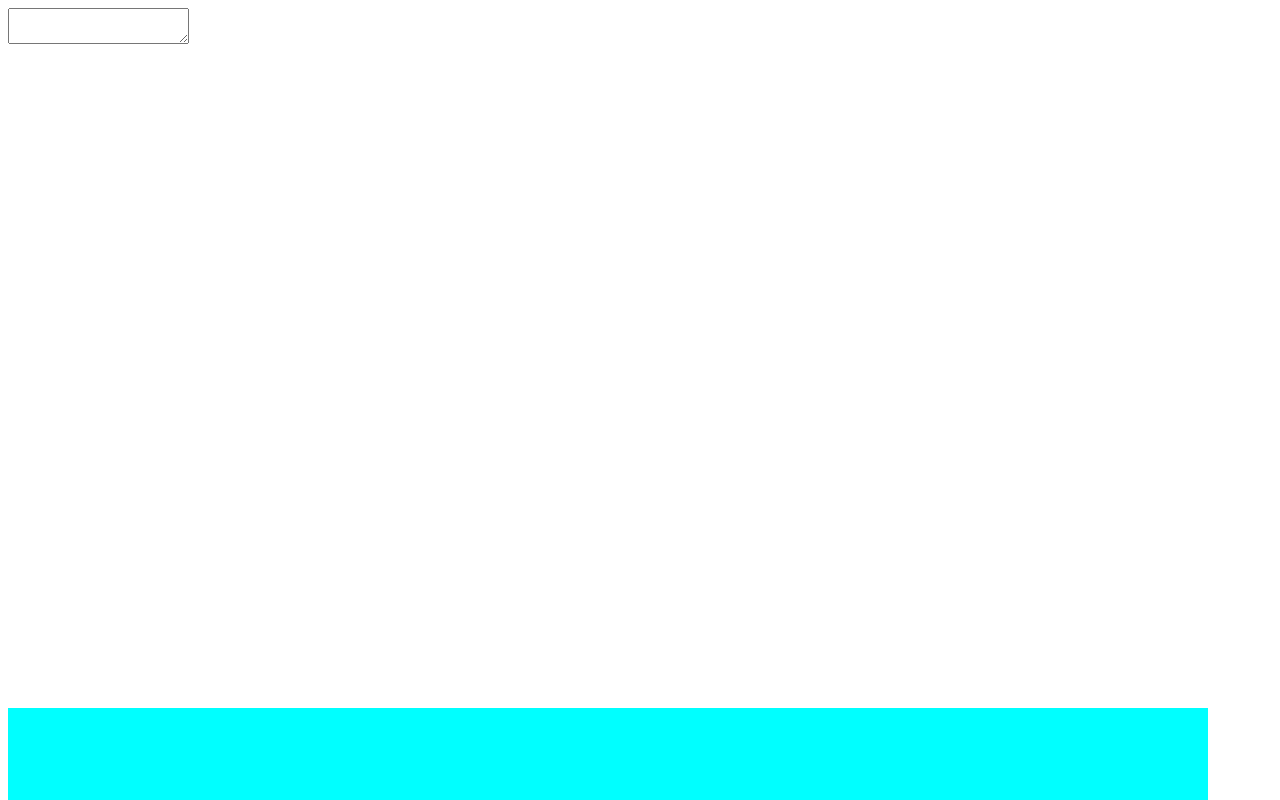
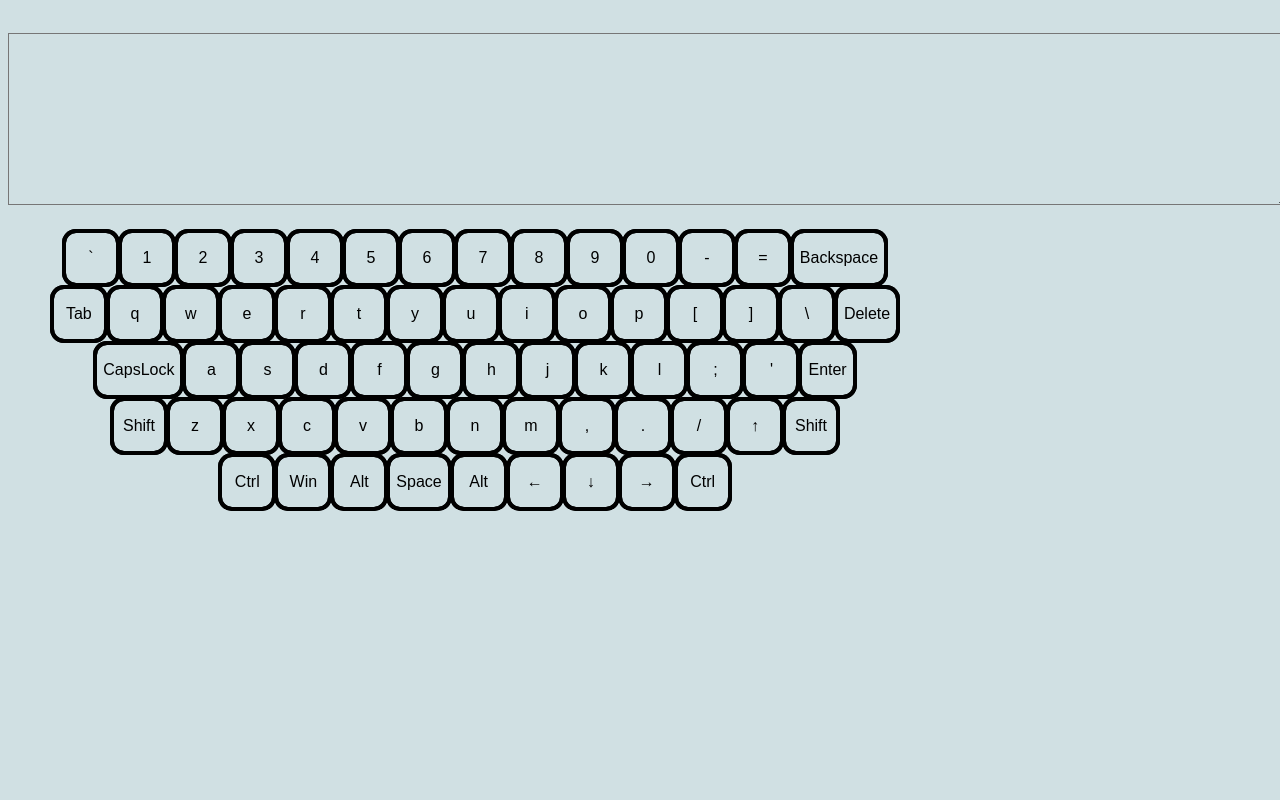
Before and after one commit to UserJah/virtual-keyboard, a website: page index.html in a window 1280 px wide. Shown: the top 800 px of the page. Drawn offline with Linux system fonts and the light colour scheme.

Commit message:
feat: add generation dom tree

```diff
--- a/app.js
+++ b/app.js
@@ -1,4 +1,6 @@
-// import { keyCodes, Key } from "./modules/keyCodes";
+import keyCodes from "./modules/keyCodes.js";
+import Key from "./modules/key.js";
+// import Key from "./modules/Key.js";
 const head = document.getElementsByTagName('HEAD')[0];
 const csslink = document.createElement('link');
 csslink.rel = 'stylesheet';
@@ -18,8 +20,45 @@ class Keyboard {
     this.wrapper.appendChild(this.textareaDiv);
     this.wrapper.appendChild(this.keyboard);
     this.textareaDiv.appendChild(this.textarea);
+    document.body.appendChild(this.wrapper);
+    for (let i = 0; i < 5; i += 1) {
+      this.row = document.createElement('div');
+      this.row.classList.add('row');
+      this.keyboard.appendChild(this.row);
+    }
+    this.rows = document.querySelectorAll('.row');
+  }
+
+  createKeys(db) {
+    Object.values(db).forEach(obj => {
+      for (let i = 0; i < Object.values(obj).slice(0, 14).length; i += 1) {
+        const key = new Key();
+        key.node.innerHTML = `${Object.values(obj)[i].en[0]}`;
+        this.rows[0].appendChild(key.node);
+      }
+      for (let i = 14; i < Object.values(obj).slice(0, 29).length; i += 1) {
+        const key = new Key();
+        key.node.innerHTML = `${Object.values(obj)[i].en[0]}`;
+        this.rows[1].appendChild(key.node);
+      }
+      for (let i = 29; i < Object.values(obj).slice(0, 42).length; i += 1) {
+        const key = new Key();
+        key.node.innerHTML = `${Object.values(obj)[i].en[0]}`;
+        this.rows[2].appendChild(key.node);
+      }
+      for (let i = 42; i < Object.values(obj).slice(0, 55).length; i += 1) {
+        const key = new Key();
+        key.node.innerHTML = `${Object.values(obj)[i].en[0]}`;
+        this.rows[3].appendChild(key.node);
+      }
+      for (let i = 55; i < Object.values(obj).length; i += 1) {
+        const key = new Key();
+        key.node.innerHTML = `${Object.values(obj)[i].en[0]}`;
+        this.rows[4].appendChild(key.node);
+      }
+    });
   }
 }
 
 const keyboard = new Keyboard();
-document.body.appendChild(keyboard.wrapper);
+keyboard.createKeys(keyCodes);
--- a/app.scss
+++ b/app.scss
@@ -1,15 +1,81 @@
+
+// * {
+//     box-sizing: content-box;
+//     margin: 0;
+//     padding: 0;
+// }
+
+html,
+body {
+    // display: flex;
+    // flex-direction: column;
+    // justify-content: center;
+    // align-items: center;
+    background: #d0e0e3;
+    width: 100%;
+    height: 100vh;
+    color: #000000;
+    font-family: Roboto, monospace;
+}
+
 .wrapper {
     margin: 0 auto;
     max-width: 1280px;
 }
 
 .textarea {
-    max-width: 1200px;
-    height: 700px;
+    display: flex;
 }
 
+textarea {
+    flex: 1;
+    margin: 25px auto;
+    background: transparent;
+    color: #777777;
+    min-height: 140px;
+    min-width: 790px;
+    width: 790px;
+    font-size: 16px;
+    padding: 15px;
+    word-wrap: break-spaces;
+    white-space: pre;
+    font-family: monospace;
+    align-items: center;
+    justify-content: center;
+}
 .keyboard {
-    max-width: 1200px;
-    height: 700px;
-    background-color: aqua;
+    display: flex;
+    flex-direction: column;
+    justify-content: center;
+    align-items: stretch;
+    border-radius: 10px;
+    position: relative;
+    text-align: center;
+    min-width: 934px;
+    width: 934px;
 }
+
+.key {
+    font-size: 16px;
+    box-shadow: 0 0 0 4px #000000;
+    outline: 4px solid #000000;
+    height: 50px;
+    min-width: 50px;
+    border: none;
+    border-radius: 10px;
+    color: #000000;
+    background: transparent;
+    cursor: pointer;
+    position: relative;
+    z-index: 1;
+    margin: 3px;
+    overflow: visible;
+}
+
+
+.row {
+    flex: 1;
+    display: flex;
+    flex-direction: row;
+    justify-content: center;
+}
--- a/index.html
+++ b/index.html
@@ -8,6 +8,6 @@
 
 </head>
 <body>
-    <script src="app.js"></script>
+    <script src="app.js" type="module"></script>
 </body>
 </html>
--- a/modules/key.js
+++ b/modules/key.js
@@ -1,5 +1,15 @@
 export default class Key {
   constructor() {
     this.node = document.createElement('button');
+    this.node.classList.add('key');
+    this.node.setAttribute('type', 'button');
+  }
+
+  keyup() {
+    this.node.classList.add('active');
+  }
+
+  keydown() {
+    this.node.classList.remove('active');
   }
 }
--- a/modules/keyCodes.js
+++ b/modules/keyCodes.js
@@ -1,4 +1,4 @@
-export default const keyCodes = { // KeyCode : {en: [NORMAL, SHIFT, CAPS] ru: [NORMAL, RIGHTSHIFT, CAPS]}
+const keyCodes = { // KeyCode : {en: [NORMAL, SHIFT, CAPS] ru: [NORMAL, RIGHTSHIFT, CAPS]}
   Backquote: {
     en: ['`', '~', '`'], ru: ['ё', 'Ё', 'Ё']
   },
@@ -39,10 +39,10 @@ export default const keyCodes = { // KeyCode : {en: [NORMAL, SHIFT, CAPS] ru: [N
     en: ['=', '+', '='], ru: ['=', '+', '=']
   },
   Backspace: {
-    en: ['', '', ''], ru: ['', '', '']
+    en: ['Backspace', 'Backspace', 'Backspace'], ru: ['Backspace', 'Backspace', 'Backspace']
   },
   Tab: {
-    en: ['    ', '    ', '    '], ru: ['    ', '    ', '    ']
+    en: ['Tab', 'Tab', 'Tab'], ru: ['Tab', 'Tab', 'Tab']
   },
   KeyQ: {
     en: ['q', 'Q', 'Q'], ru: ['й', 'Й', 'Й']
@@ -84,10 +84,10 @@ export default const keyCodes = { // KeyCode : {en: [NORMAL, SHIFT, CAPS] ru: [N
     en: ['&bsol;', '&bsol;', '&bsol;'], ru: ['&bsol;', '&bsol;', '&bsol;']
   },
   Delete: {
-    en: ['', '', ''], ru: ['', '', '']
+    en: ['Delete', 'Delete', 'Delete'], ru: ['Delete', 'Delete', 'Delete']
   },
   CapsLock: {
-    en: ['', '', ''], ru: ['', '', '']
+    en: ['CapsLock', 'CapsLock', 'CapsLock'], ru: ['CapsLock', 'CapsLock', 'CapsLock']
   },
   KeyA: {
     en: ['a', 'A', 'A'], ru: ['ф', 'Ф', 'Ф']
@@ -123,10 +123,10 @@ export default const keyCodes = { // KeyCode : {en: [NORMAL, SHIFT, CAPS] ru: [N
     en: ['&apos;', '&quot;', '&apos;'], ru: ['э', 'Э', 'Э']
   },
   Enter: {
-    en: ['\r\n', '\r\n', '\r\n'], ru: ['\r\n', '\r\n', '\r\n']
+    en: ['Enter', 'Enter', 'Enter'], ru: ['Enter', 'Enter', 'Enter']
   },
   ShiftLeft: {
-    en: ['', '', ''], ru: ['', '', '']
+    en: ['Shift', 'Shift', 'Shift'], ru: ['Shift', 'Shift', 'Shift']
   },
   KeyZ: {
     en: ['z', 'Z', 'Z'], ru: ['я', 'Я', 'Я']
@@ -159,36 +159,37 @@ export default const keyCodes = { // KeyCode : {en: [NORMAL, SHIFT, CAPS] ru: [N
     en: ['/', '?', '/'], ru: ['.', ',', '.']
   },
   ArrowUp: {
-    en: ['&uarr', '&uarr', '&uarr'], ru: ['&uarr', '&uarr', '&uarr']
+    en: ['&#8593;', '&#8593;', '&#8593;'], ru: ['&#8593;', '&#8593;', '&#8593;']
   },
   ShiftRight: {
-    en: ['', '', ''], ru: ['', '', '']
+    en: ['Shift', 'Shift', 'Shift'], ru: ['Shift', 'Shift', 'Shift']
   },
   ControlLeft: {
-    en: ['', '', ''], ru: ['', '', '']
+    en: ['Ctrl', 'Ctrl', 'Ctrl'], ru: ['Ctrl', 'Ctrl', 'Ctrl']
   },
   MetaLeft: {
-    en: ['', '', ''], ru: ['', '', '']
+    en: ['Win', 'Win', 'Win'], ru: ['Win', 'Win', 'Win']
   },
   AltLeft: {
-    en: ['', '', ''], ru: ['', '', '']
+    en: ['Alt', 'Alt', 'Alt'], ru: ['Alt', 'Alt', 'Alt']
   },
   Space: {
-    en: [' ', ' ', ' '], ru: [' ', ' ', ' ']
+    en: ['Space', 'Space', 'Space'], ru: ['Space', 'Space', 'Space']
   },
   AltRight: {
-    en: ['', '', ''], ru: ['', '', '']
+    en: ['Alt', 'Alt', 'Alt'], ru: ['Alt', 'Alt', 'Alt']
   },
   ArrowLeft: {
-    en: ['&larr', '&larr', '&larr'], ru: ['&larr', '&larr', '&larr']
+    en: ['&#8592;', '&#8592;', '&#8592;'], ru: ['&#8592;', '&#8592;', '&#8592;']
   },
   ArrowDown: {
-    en: ['&darr', '&darr', '&darr'], ru: ['&darr', '&darr', '&darr']
+    en: ['&#8595;', '&#8595;', '&#8595;'], ru: ['&#8595;', '&#8595;', '&#8595;']
   },
   ArrowRight: {
-    en: ['&rarr', '&rarr', '&rarr'], ru: ['&rarr', '&rarr', '&rarr']
+    en: ['&#8594;', '&#8594;', '&#8594;'], ru: ['&#8594;', '&#8594;', '&#8594;']
   },
   ControlRight: {
-    en: ['', '', ''], ru: ['', '', '']
+    en: ['Ctrl', 'Ctrl', 'Ctrl'], ru: ['Ctrl', 'Ctrl', 'Ctrl']
   }
 };
+export default { keyCodes };
```
Also changed, not shown: app.css, 2 other files.
